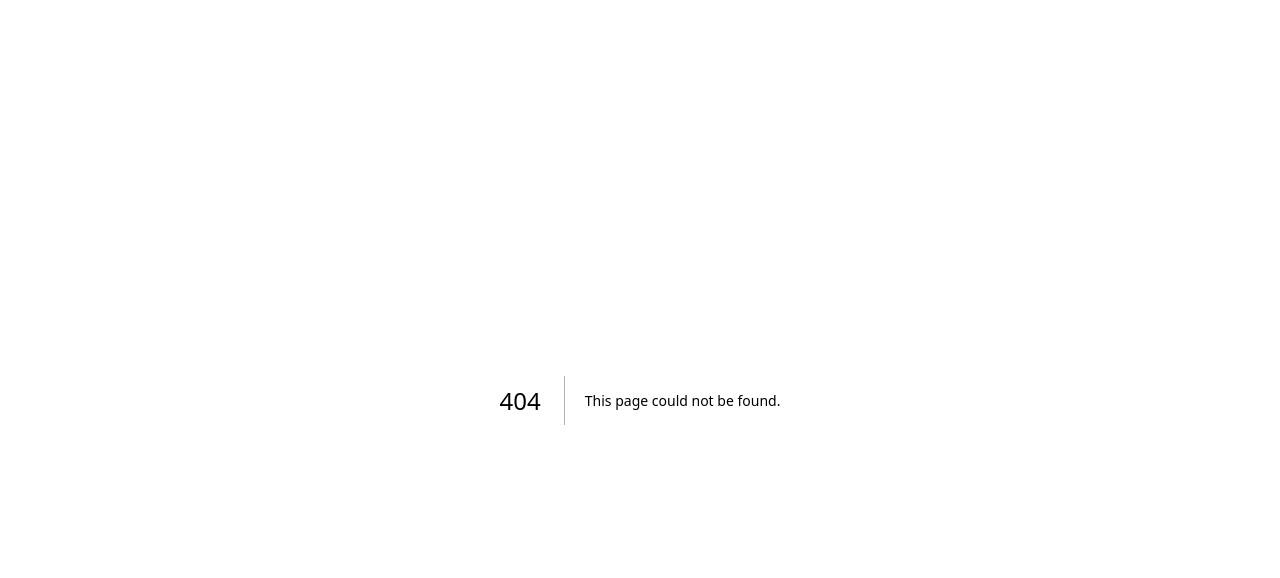
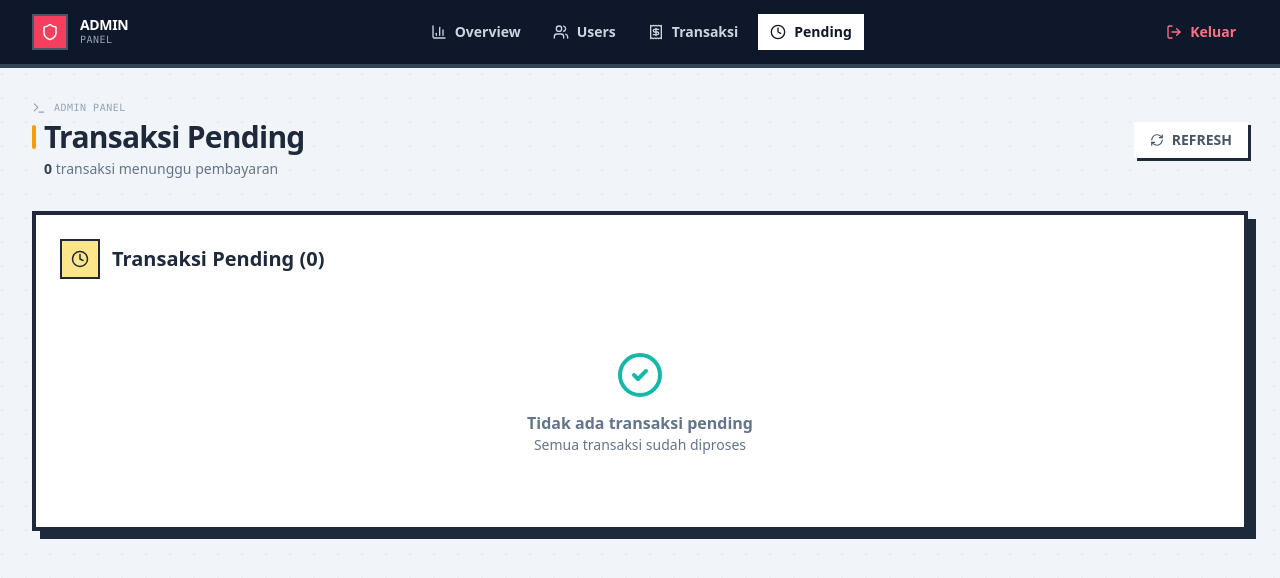
Before and after one commit to fahrihosting3/websiteotp, a Next.js app: page /admin/pending in a window 1280 px wide. Before the commit this address had no page. Shown: the top 578 px of the page. Built offline with nearby package versions, Linux system fonts and the light colour scheme; sample sign-in values are in the browser's storage.

Commit message:
Create page.tsx

```diff
--- /dev/null
+++ b/app/admin/pending/page.tsx
@@ -0,0 +1,141 @@
+"use client";
+
+import { useEffect, useState } from "react";
+import { getPendingTransactions, type TransactionData } from "@/lib/externalDB";
+import { Clock, Terminal, RefreshCw, CheckCircle2 } from "lucide-react";
+
+export default function AdminPendingPage() {
+  const [pendingTrx, setPendingTrx] = useState<TransactionData[]>([]);
+  const [refreshing, setRefreshing] = useState(false);
+  const [loading, setLoading] = useState(true);
+
+  useEffect(() => {
+    fetchData();
+  }, []);
+
+  const fetchData = async () => {
+    setRefreshing(true);
+    try {
+      const res = await getPendingTransactions();
+      if (res.success && res.data) {
+        setPendingTrx(res.data);
+      }
+    } catch (error) {
+      console.error("Error fetching pending transactions:", error);
+    } finally {
+      setLoading(false);
+      setRefreshing(false);
+    }
+  };
+
+  const formatCurrency = (value: number) => {
+    return new Intl.NumberFormat("id-ID", {
+      style: "currency",
+      currency: "IDR",
+      minimumFractionDigits: 0,
+    }).format(value);
+  };
+
+  const formatDate = (dateStr: string) => {
+    return new Date(dateStr).toLocaleDateString("id-ID", {
+      day: "2-digit",
+      month: "short",
+      year: "numeric",
+      hour: "2-digit",
+      minute: "2-digit",
+    });
+  };
+
+  if (loading) {
+    return (
+      <div className="min-h-[60vh] flex items-center justify-center">
+        <div className="flex items-center gap-3">
+          <RefreshCw className="animate-spin text-slate-600" size={24} />
+          <span className="text-slate-600 font-medium">Memuat transaksi pending...</span>
+        </div>
+      </div>
+    );
+  }
+
+  return (
+    <div className="max-w-7xl mx-auto px-4 sm:px-6 lg:px-8 py-8">
+      {/* Header */}
+      <div className="flex flex-col sm:flex-row justify-between items-start sm:items-center gap-4 mb-8">
+        <div className="space-y-1">
+          <div className="flex items-center gap-2">
+            <Terminal size={14} className="text-slate-400" />
+            <span className="text-[10px] font-mono text-slate-400 tracking-wider">ADMIN PANEL</span>
+          </div>
+          <div className="flex items-center gap-2">
+            <div className="w-1 h-6 bg-amber-500 rounded-full"></div>
+            <h1 className="text-2xl sm:text-3xl font-black text-slate-800 tracking-tight">
+              Transaksi Pending
+            </h1>
+          </div>
+          <p className="text-slate-500 text-sm ml-3">
+            <span className="font-semibold text-slate-700">{pendingTrx.length}</span> transaksi menunggu pembayaran
+          </p>
+        </div>
+
+        <button
+          onClick={fetchData}
+          disabled={refreshing}
+          className="flex items-center gap-2 px-4 py-2 text-slate-600 bg-white border-3 border-slate-800 shadow-[3px_3px_0px_#1e293b] hover:shadow-[4px_4px_0px_#1e293b] hover:translate-x-[-1px] hover:translate-y-[-1px] transition-all text-sm font-bold"
+        >
+          <RefreshCw size={14} className={refreshing ? "animate-spin" : ""} />
+          REFRESH
+        </button>
+      </div>
+
+      {/* Pending Transactions */}
+      <div className="bg-white border-4 border-slate-800 shadow-[8px_8px_0px_#1e293b]">
+        <div className="p-6">
+          <div className="flex items-center gap-3 mb-6">
+            <div className="w-10 h-10 bg-amber-200 border-2 border-slate-800 flex items-center justify-center">
+              <Clock size={18} className="text-slate-800" />
+            </div>
+            <h2 className="text-xl font-black text-slate-800">Transaksi Pending ({pendingTrx.length})</h2>
+          </div>
+
+          {pendingTrx.length > 0 ? (
+            <div className="space-y-3">
+              {pendingTrx.map((trx) => (
+                <div key={trx.id} className="bg-amber-50 border-3 border-slate-800 p-4 shadow-[4px_4px_0px_#1e293b]">
+                  <div className="flex items-center justify-between mb-3">
+                    <div>
+                      <p className="font-bold text-slate-800">{trx.userEmail}</p>
+                      <p className="text-xs font-mono text-slate-500">{trx.depositId}</p>
+                    </div>
+                    <span className="inline-flex items-center gap-1 px-2 py-1 bg-amber-100 border-2 border-slate-800 text-xs font-bold text-slate-800">
+                      <Clock size={12} /> PENDING
+                    </span>
+                  </div>
+                  <div className="grid grid-cols-3 gap-4 text-sm">
+                    <div>
+                      <p className="text-slate-500 text-xs">Nominal</p>
+                      <p className="font-bold text-slate-800">{formatCurrency(trx.amount)}</p>
+                    </div>
+                    <div>
+                      <p className="text-slate-500 text-xs">Total</p>
+                      <p className="font-bold text-slate-800">{formatCurrency(trx.total)}</p>
+                    </div>
+                    <div>
+                      <p className="text-slate-500 text-xs">Dibuat</p>
+                      <p className="font-bold text-slate-800">{formatDate(trx.createdAt)}</p>
+                    </div>
+                  </div>
+                </div>
+              ))}
+            </div>
+          ) : (
+            <div className="text-center py-12 text-slate-500">
+              <CheckCircle2 size={48} className="mx-auto mb-3 text-teal-500" />
+              <p className="font-bold">Tidak ada transaksi pending</p>
+              <p className="text-sm">Semua transaksi sudah diproses</p>
+            </div>
+          )}
+        </div>
+      </div>
+    </div>
+  );
+}
```
